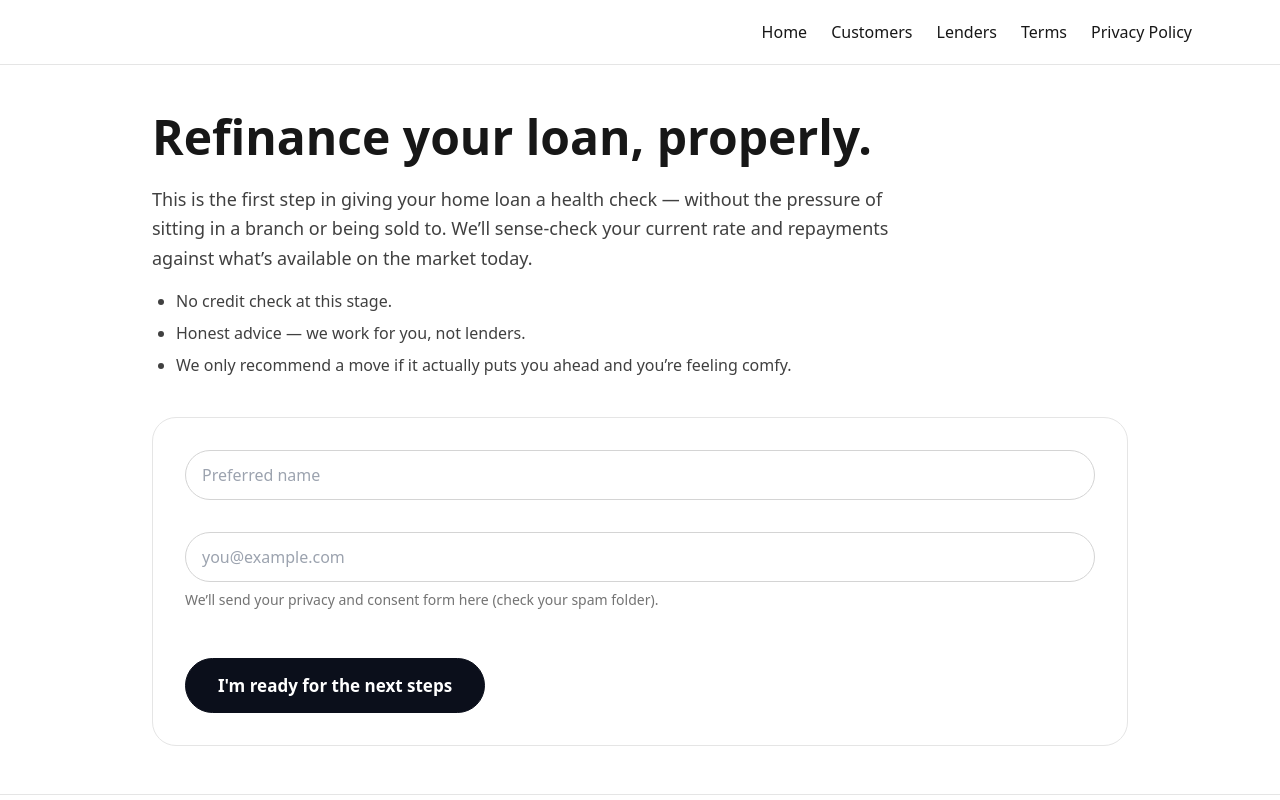
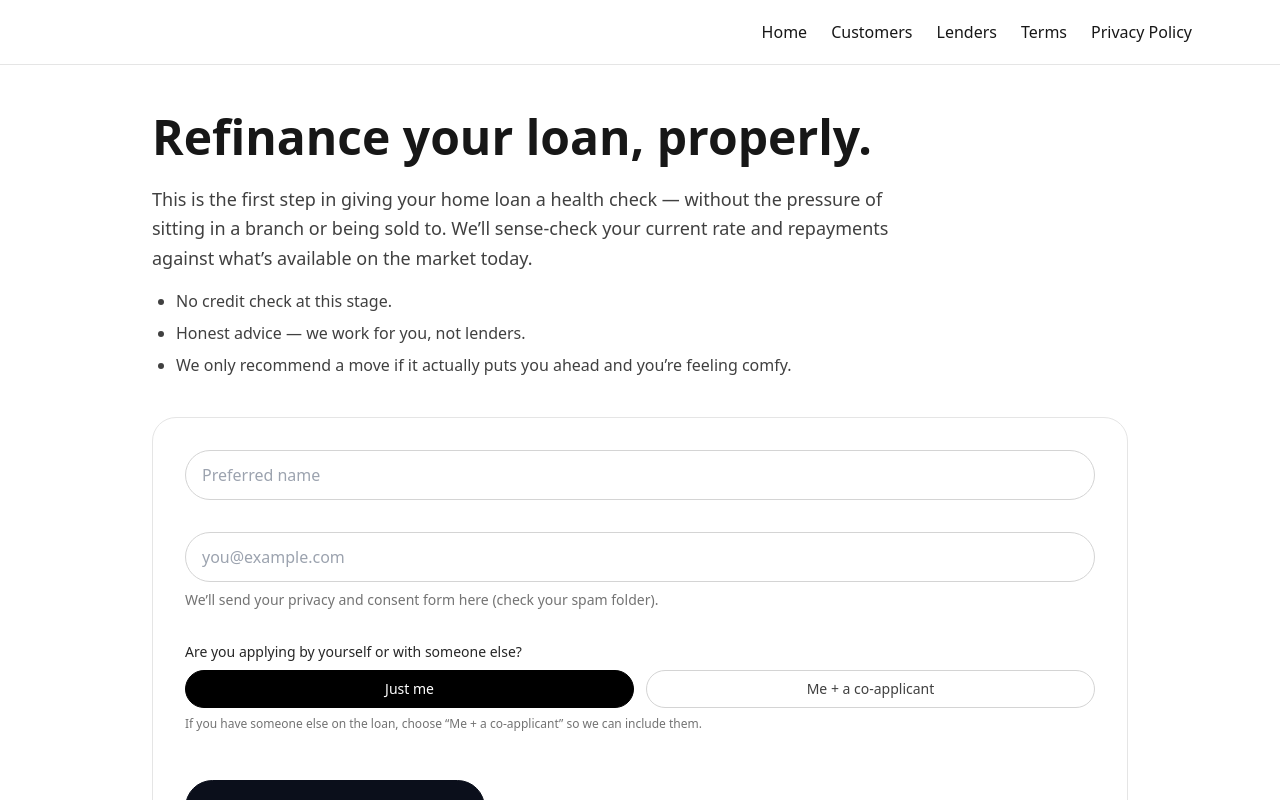
Before and after one commit to RukiDe/sold-nextjs, a Next.js app: page /refinance-consent in a window 1280 px wide. Shown: the top 800 px of the page. Built offline with nearby package versions, Linux system fonts and the light colour scheme.

Commit message:
add second applicant

```diff
--- a/app/refinance-consent/page.tsx
+++ b/app/refinance-consent/page.tsx
@@ -6,6 +6,11 @@ import { ButtonPill } from "@/components/ButtonPill";
 export default function RefinanceConsent() {
   const [preferredName, setPreferredName] = useState("");
   const [email, setEmail] = useState("");
+
+  // Single vs joint application
+  const [isJoint, setIsJoint] = useState<"single" | "joint">("single");
+  const [partnerName, setPartnerName] = useState("");
+  const [partnerEmail, setPartnerEmail] = useState("");
 
   const [submitting, setSubmitting] = useState(false);
   const [error, setError] = useState<string | null>(null);
@@ -19,16 +24,25 @@ export default function RefinanceConsent() {
       return;
     }
 
+    if (isJoint === "joint") {
+      if (!partnerName.trim() || !partnerEmail.trim()) {
+        setError("Please add your co-applicant’s name and email.");
+        return;
+      }
+    }
+
     try {
       setSubmitting(true);
 
-      // 🔥 send to your backend → Brevo or Zapier or both
       const res = await fetch("/api/refinance-consent", {
         method: "POST",
         headers: { "Content-Type": "application/json" },
         body: JSON.stringify({
           preferredName,
           email,
+          applicationType: isJoint, // "single" | "joint"
+          partnerName: isJoint === "joint" ? partnerName : null,
+          partnerEmail: isJoint === "joint" ? partnerEmail : null,
         }),
       });
 
@@ -37,7 +51,7 @@ export default function RefinanceConsent() {
         throw new Error("Request failed");
       }
 
-      // 👉 after your backend handles syncing & triggering DocuSign
+      // After backend handles syncing & triggering DocuSign
       window.location.href = "/success";
     } catch (err) {
       console.error(err);
@@ -55,10 +69,10 @@ export default function RefinanceConsent() {
         </h1>
 
         <p className="text-lg text-neutral-700 max-w-3xl leading-relaxed">
-          This is the first step in giving your home loan a health check — without
-          the pressure of sitting in a branch or being sold to. We’ll sense-check
-          your current rate and repayments against what’s available on the market
-          today.
+          This is the first step in giving your home loan a health check —
+          without the pressure of sitting in a branch or being sold to. We’ll
+          sense-check your current rate and repayments against what’s available
+          on the market today.
         </p>
 
         <ul className="list-disc ml-6 mt-4 text-neutral-700 space-y-2">
@@ -97,9 +111,71 @@ export default function RefinanceConsent() {
               className="w-full px-4 py-3 rounded-full border border-neutral-300 focus:ring-2 focus:ring-black/20 focus:outline-none"
             />
             <p className="mt-2 text-sm text-neutral-500">
-              We’ll send your privacy and consent form here (check your spam folder).
+              We’ll send your privacy and consent form here (check your spam
+              folder).
             </p>
           </div>
+
+          {/* Single vs joint toggle */}
+          <div>
+            <p className="text-sm font-medium text-neutral-800 mb-2">
+              Are you applying by yourself or with someone else?
+            </p>
+            <div className="flex flex-col sm:flex-row gap-3">
+              <button
+                type="button"
+                onClick={() => setIsJoint("single")}
+                className={`flex-1 rounded-full border px-4 py-2 text-sm font-medium ${
+                  isJoint === "single"
+                    ? "border-black bg-black text-white"
+                    : "border-neutral-300 text-neutral-700 hover:border-neutral-500"
+                }`}
+              >
+                Just me
+              </button>
+              <button
+                type="button"
+                onClick={() => setIsJoint("joint")}
+                className={`flex-1 rounded-full border px-4 py-2 text-sm font-medium ${
+                  isJoint === "joint"
+                    ? "border-black bg-black text-white"
+                    : "border-neutral-300 text-neutral-700 hover:border-neutral-500"
+                }`}
+              >
+                Me + a co-applicant
+              </button>
+            </div>
+            <p className="mt-2 text-xs text-neutral-500">
+              If you have someone else on the loan, choose “Me + a co-applicant”
+              so we can include them.
+            </p>
+          </div>
+
+          {/* Co-applicant fields (clean, no extra box) */}
+          {isJoint === "joint" && (
+            <div className="space-y-4 mt-4">
+              <p className="text-sm font-medium text-neutral-800">
+                Co-applicant details
+              </p>
+              <input
+                type="text"
+                placeholder="Co-applicant’s preferred name"
+                value={partnerName}
+                onChange={(e) => setPartnerName(e.target.value)}
+                className="w-full px-4 py-3 rounded-full border border-neutral-300 focus:ring-2 focus:ring-black/20 focus:outline-none"
+              />
+              <input
+                type="email"
+                placeholder="coapplicant@example.com"
+                value={partnerEmail}
+                onChange={(e) => setPartnerEmail(e.target.value)}
+                className="w-full px-4 py-3 rounded-full border border-neutral-300 focus:ring-2 focus:ring-black/20 focus:outline-none"
+              />
+              <p className="mt-1 text-xs text-neutral-500">
+                We’ll send them the same consent pack to review and sign.
+              </p>
+            </div>
+          )}
 
           {error && (
             <p className="text-sm text-red-600 pt-2">
```
